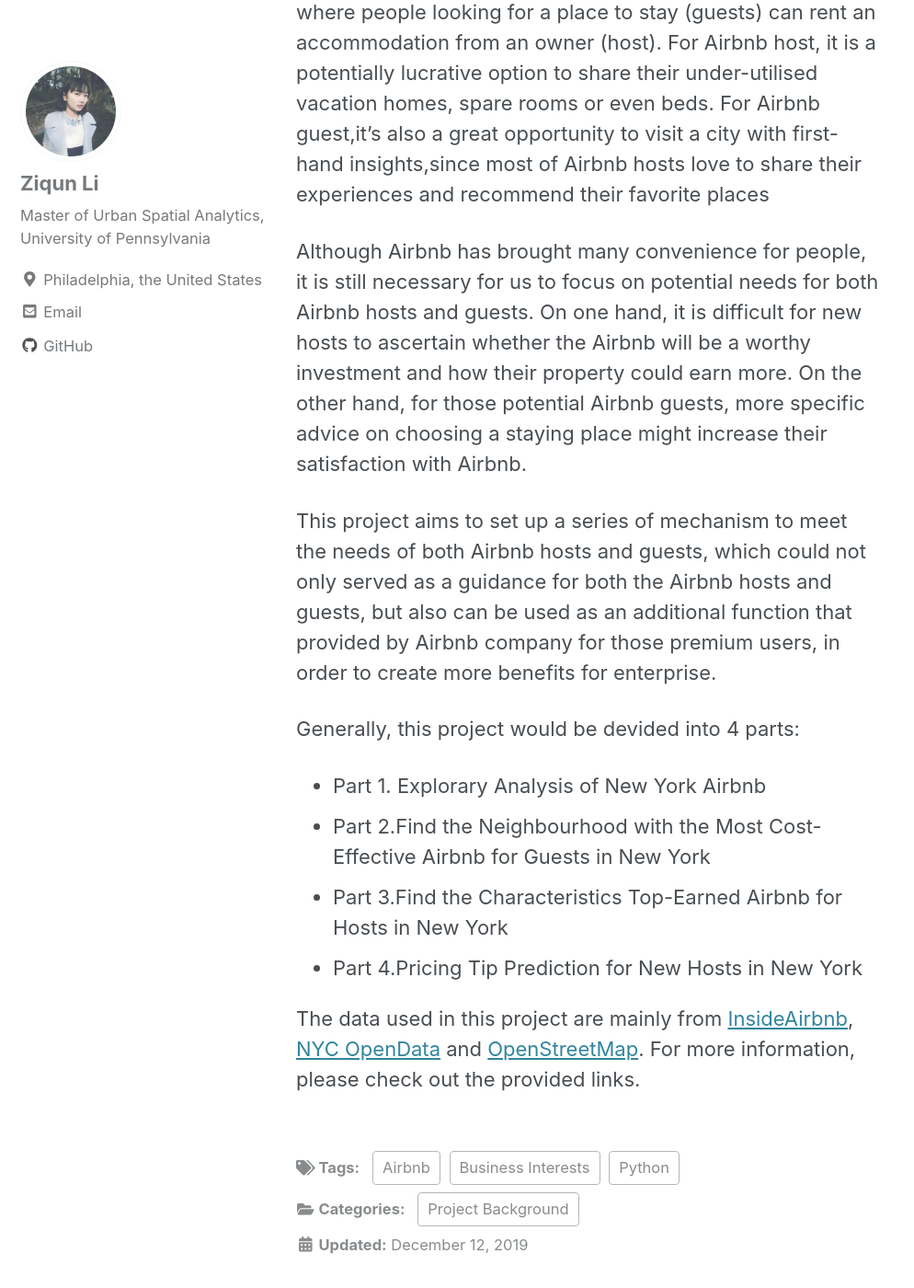
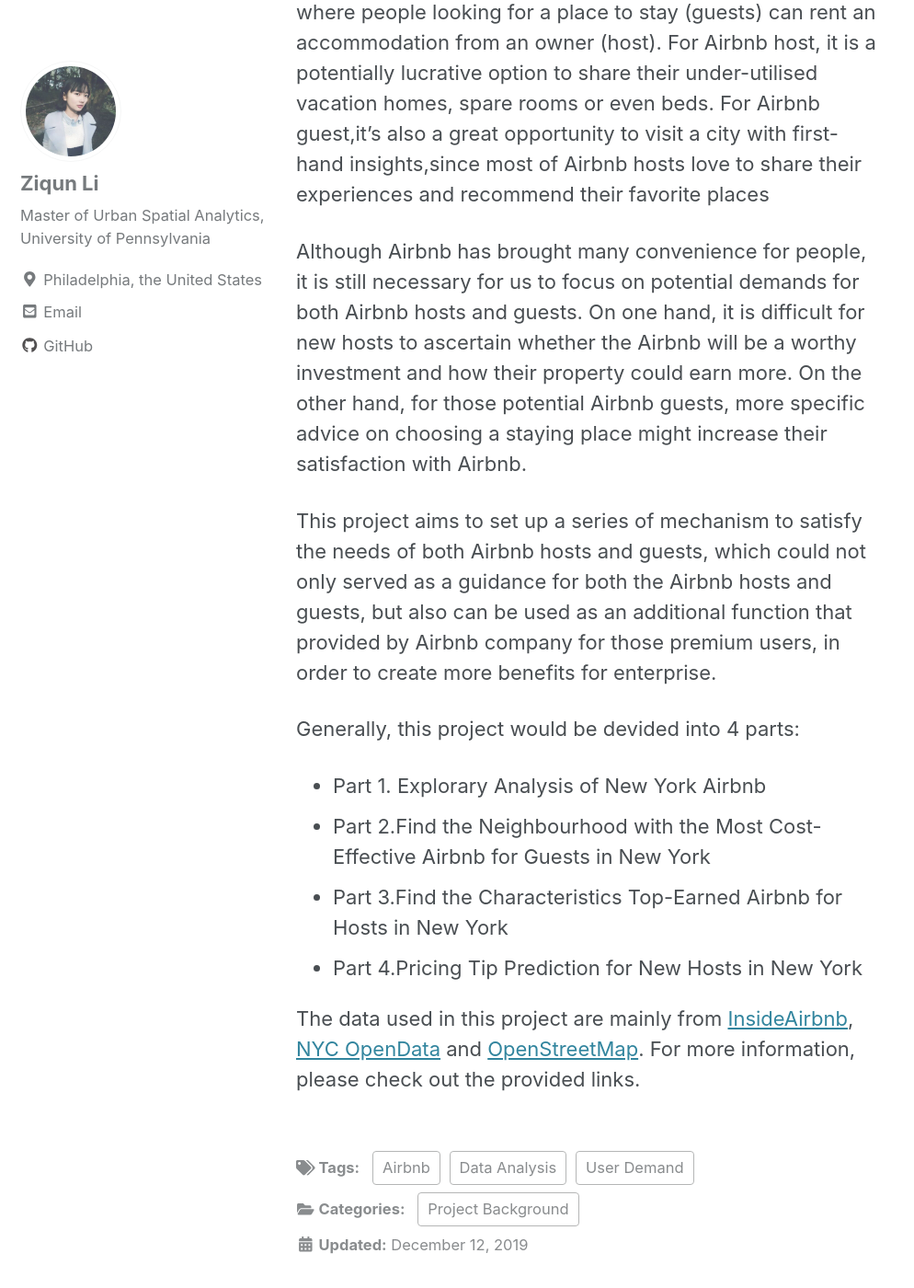
Before and after one commit to liziqun/MUSA620_Final_Project, a Jekyll site: the page built from _posts/2019-12-12-1.Background.md, in a window 1280 px wide and 1400 px high, scrolled down 649 px. Shown: the whole window at 92% size, without its empty margins (0-994 px from the left). Built offline with Jekyll 4.4.1, drawn with Linux system fonts in a browser that asks for light colours; cached includes are drawn as plain includes; nearby versions of some CDN libraries; a script that is not in the unit is left out.

Commit message:
Update 2019-12-12-1.Background.md

```diff
--- a/_posts/2019-12-12-1.Background.md
+++ b/_posts/2019-12-12-1.Background.md
@@ -5,16 +5,16 @@ categories:
   - Project Background
 tags:
   - Airbnb
-  - Python
-  - Business Interests
+  - User Demand
+  - Data Analysis
 ---
 ![airbnb](https://raw.githubusercontent.com/liziqun/MUSA620_Final_Project/master/assets/photo/airbnb.png)
 
 **Airbnb** is a platform that enables people to find short to longer-term accommodation. As part of the hospitality network, it doesn't own any of the lodgings displayed on their website or app. It rather acts as a digital marketplace where people looking for a place to stay (guests) can rent an accommodation from an owner (host). For Airbnb host, it is a potentially lucrative option to share their under-utilised vacation homes, spare rooms or even beds. For Airbnb guest,it's also a great opportunity to visit a city with first-hand insights,since most of Airbnb hosts love to share their experiences and recommend their favorite places
 
-Although Airbnb has brought many convenience for people, it is still necessary for us to focus on potential needs for both Airbnb hosts and guests. On one hand,  it is difficult for new hosts to ascertain whether the Airbnb will be a worthy investment and how their property could earn more. On the other hand, for those potential Airbnb guests, more specific advice on choosing a staying place might increase their satisfaction with Airbnb.
+Although Airbnb has brought many convenience for people, it is still necessary for us to focus on potential demands for both Airbnb hosts and guests. On one hand,  it is difficult for new hosts to ascertain whether the Airbnb will be a worthy investment and how their property could earn more. On the other hand, for those potential Airbnb guests, more specific advice on choosing a staying place might increase their satisfaction with Airbnb.
 
-This project aims to set up a series of mechanism to meet the needs of both Airbnb hosts and guests, which could not only served as a guidance for both the Airbnb hosts and guests, but also can be used as an additional function that provided by Airbnb company for those premium users, in order to create more benefits for enterprise.
+This project aims to set up a series of mechanism to satisfy the needs of both Airbnb hosts and guests, which could not only served as a guidance for both the Airbnb hosts and guests, but also can be used as an additional function that provided by Airbnb company for those premium users, in order to create more benefits for enterprise.
 
 Generally, this project would be devided into 4 parts:
 - Part 1. Explorary Analysis of New York Airbnb
```
